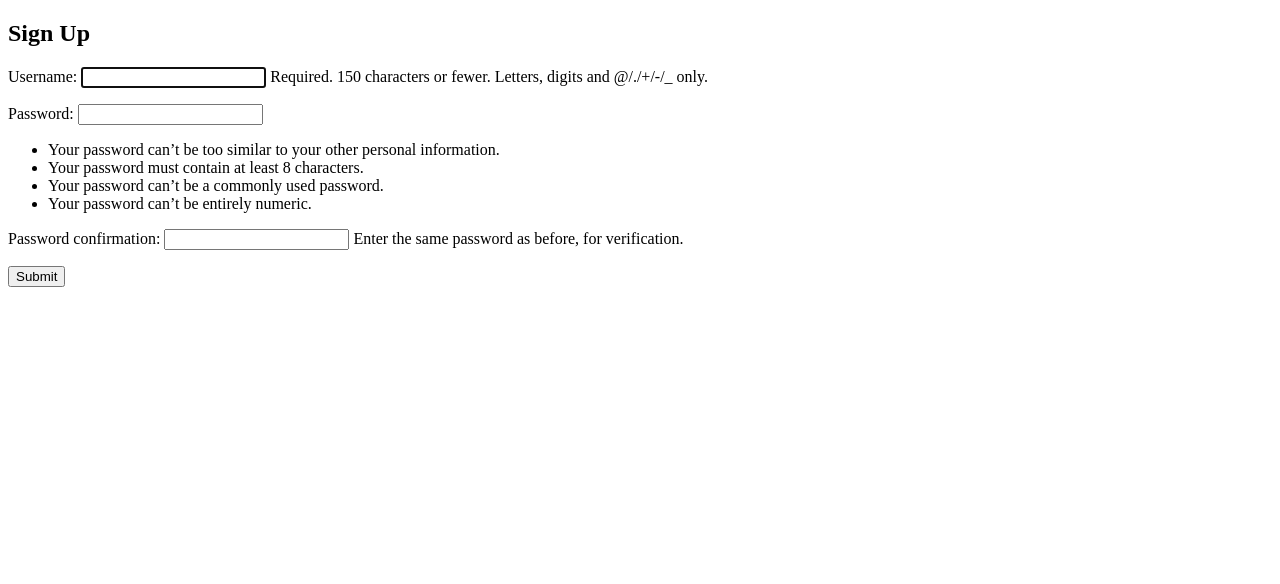
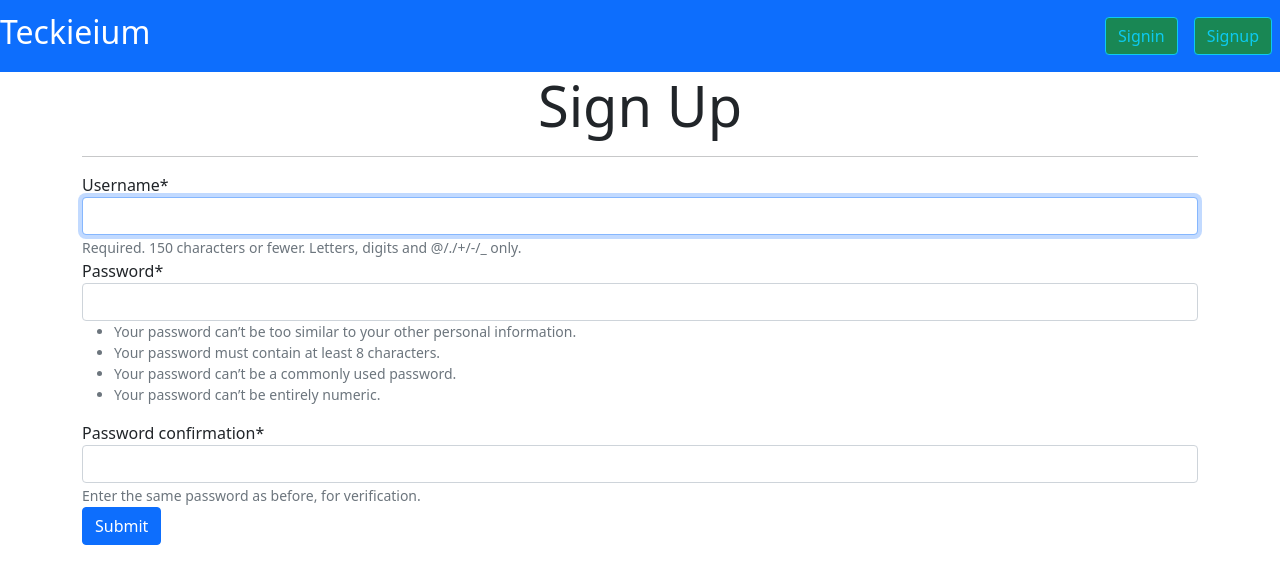
Before and after one commit to AswinAsok/Teckieium, a Django app: page /accounts/signup/ in a window 1280 px wide. Shown: the top 584 px of the page. Run offline with Django 3.2, Linux system fonts and the light colour scheme; some libraries are stand-ins or nearby versions.

Commit message:
Sign Up form is styleish now

```diff
--- a/Templates/signup.html
+++ b/Templates/signup.html
@@ -1,18 +1,13 @@
-<!DOCTYPE html>
-<html lang="en">
-<head>
-    <meta charset="UTF-8">
-    <meta name="viewport" content="width=device-width, initial-scale=1.0">
-    <title>Signup Page</title>
-</head>
-<body>
-    <h2>Sign Up</h2>
+{% extends 'base.html' %} {% load crispy_forms_tags %} {% block content%}
+<div class="container ">
+  <div class="jumbotron jumbotron-fluid ">
+    <h1 class="display-4 d-flex justify-content-center">Sign Up</h1>
+  </div>
+  <hr>
 
-    <form action="" method="POST">
-        {% csrf_token %}
-        {{ form.as_p}}
-        <button type="submit">Submit</button>
-    </form>
-
-</body>
-</html>
+  <form action="" method="POST">
+    {% csrf_token %} {{ form|crispy }}
+    <button class="btn btn-primary" type="submit">Submit</button>
+  </form>
+</div>
+{% endblock %}
```
Also changed, not shown: Teckieium/settings.py (+7 -1 lines).
